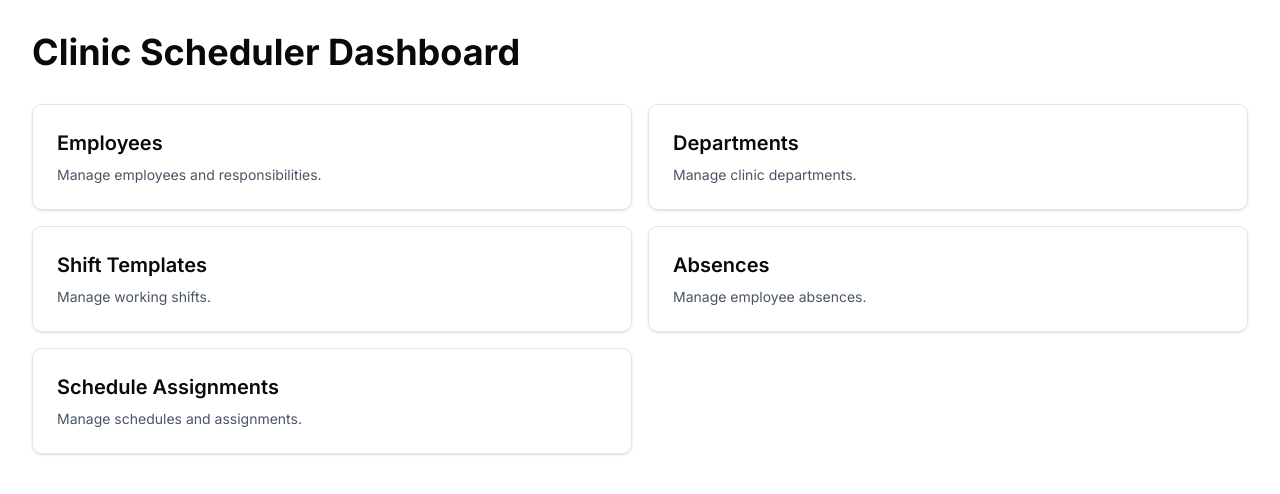
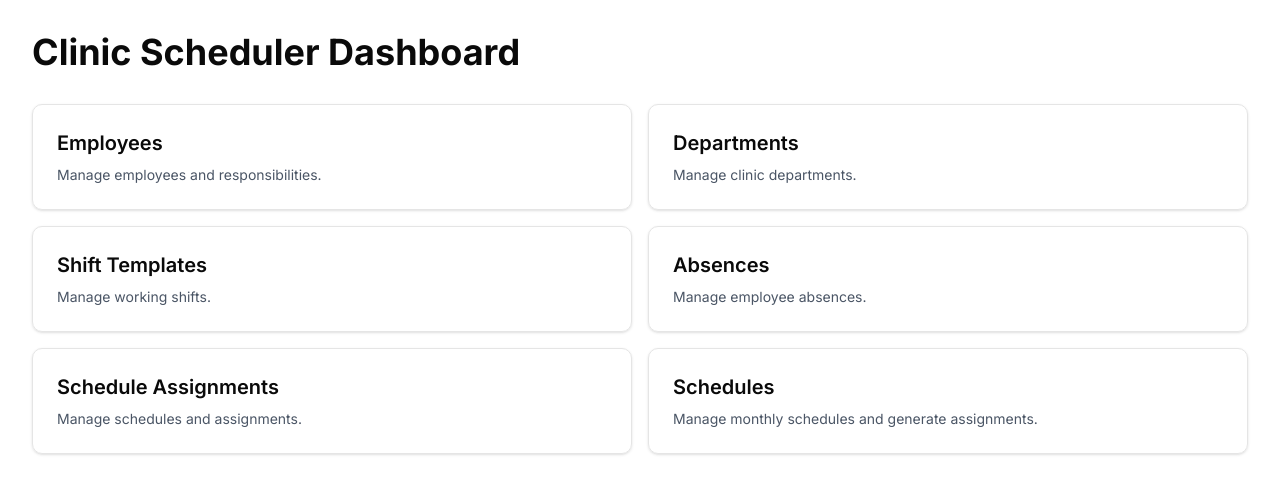
Before and after one commit to Balkaneros91/clinic-scheduler, a Next.js app: page /dashboard in a window 1280 px wide. Shown: the top 494 px of the page. Built offline with nearby package versions, Linux system fonts and the light colour scheme.

Commit message:
Add schedules section to dashboard

```diff
--- a/src/app/dashboard/page.tsx
+++ b/src/app/dashboard/page.tsx
@@ -48,6 +48,15 @@ export default function DashboardPage() {
             Manage schedules and assignments.
           </p>
         </Link>
+
+        <Link
+          href="/dashboard/schedules"
+          className="rounded-lg border p-6 shadow-sm transition hover:shadow-md">
+          <h2 className="text-xl font-semibold">Schedules</h2>
+          <p className="mt-2 text-sm text-gray-600">
+            Manage monthly schedules and generate assignments.
+          </p>
+        </Link>
       </div>
     </main>
   );
```
